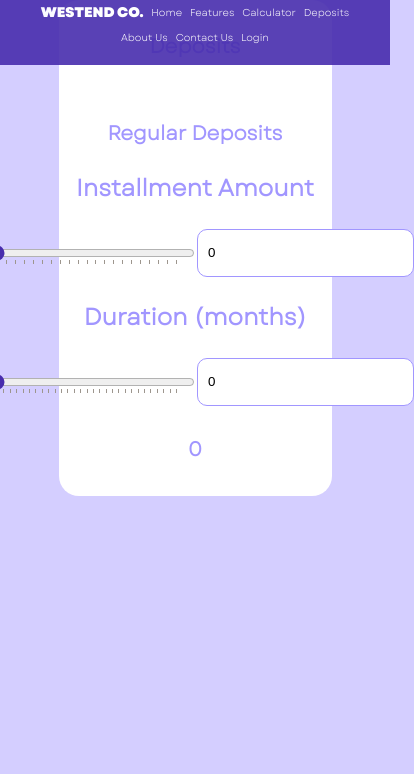
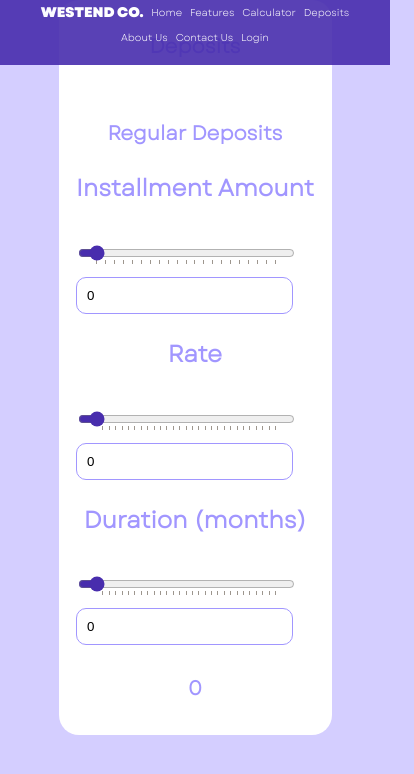
Before and after one commit to eekshitchawla/westendtc, a React (Create React App) app: page /deposits in a window 390 px wide. Shown: the top 774 px of the page, 414 px wide, since content can reach past the window. Built offline with nearby package versions, Linux system fonts and the light colour scheme.

Commit message:
deposits logic

```diff
--- /dev/null
+++ b/src/components/Deposits/Deposits.css
@@ -0,0 +1,8 @@
+@media screen and (max-width: 768px) {
+  #depo,
+  #compo,
+  #input-range {
+    display: flex;
+    flex-direction: column;
+  }
+}
--- a/src/components/Deposits/Deposits.js
+++ b/src/components/Deposits/Deposits.js
@@ -1,11 +1,15 @@
 import React, { useEffect, useState } from "react";
-
+import "./Deposits.css";
 const Deposits = () => {
   const [loanAmt, setLoanAmt] = useState(0);
+  const [rate, setRate] = useState(0);
   const [durationAmt, setDurationAmt] = useState(0);
 
   const loanAmtVal = (event) => {
     setLoanAmt(event.target.value);
+  };
+  const rateVal = (e) => {
+    setRate(e.target.value);
   };
   const durationAmtVal = (event) => {
     setDurationAmt(event.target.value);
@@ -13,11 +17,7 @@ const Deposits = () => {
 
   useEffect(() => {
     const datalist = document.getElementById("loanTicks");
-
-    // Clear existing options
     datalist.innerHTML = "";
-
-    // Generate and append options from 1 to 84
     for (let i = 1; i <= 84; i++) {
       const option = document.createElement("option");
       option.value = i;
@@ -39,20 +39,17 @@ const Deposits = () => {
       maturityAmount += parseInt(investment);
       maturityAmount *= 1 + interestRate / 12;
     }
-    // const rate = r / 100;
-    // const compoundInterest = P * Math.pow(1 + rate / n, (n * t) / 12);
-    // const futureValue = compoundInterest.toFixed(2); // You can adjust the precision as needed
     return parseFloat(maturityAmount.toFixed(2));
   }
 
   return (
-    <div className="addMem">
+    <div className="addMem" id="depo">
       <div>Deposits</div>
       <main>
         <br />
         <br />
         <div>Regular Deposits</div>
-        <div>
+        <div id="compo">
           <h3>Installment Amount</h3>
           <div id="input-range">
             <input
@@ -94,6 +91,27 @@ const Deposits = () => {
               list="loanAmountTicks"
             />
           </div>
+          <h3>Rate</h3>
+          <div id="input-range">
+            <input
+              type="range"
+              min={0}
+              max={84}
+              step={3}
+              value={rate}
+              onChange={rateVal}
+              list="loanTicks"
+            />
+            <datalist id="loanTicks"></datalist>
+            <input
+              type="number"
+              min={0}
+              max={84}
+              value={rate}
+              onChange={rateVal}
+              list="loanTicks"
+            />
+          </div>
           <h3>Duration (months)</h3>
           <div id="input-range">
             <input
@@ -115,9 +133,12 @@ const Deposits = () => {
               list="loanTicks"
             />
           </div>
+
           <br />
           {/* A = P x (1 + r/100)^nt */}
-          <div>{calculateCompoundInterestForRD(loanAmt, 8, durationAmt)}</div>
+          <div>
+            {calculateCompoundInterestForRD(loanAmt, rate, durationAmt)}
+          </div>
         </div>
       </main>
     </div>
--- a/src/components/Navbar/Navbar.css
+++ b/src/components/Navbar/Navbar.css
@@ -1,6 +1,7 @@
 /* navbar */
 #navbar {
-  width: 60vw;
+  display: flex;
+  justify-content: center;
   opacity: 0.9;
 }
 #navbar-ul {
```
